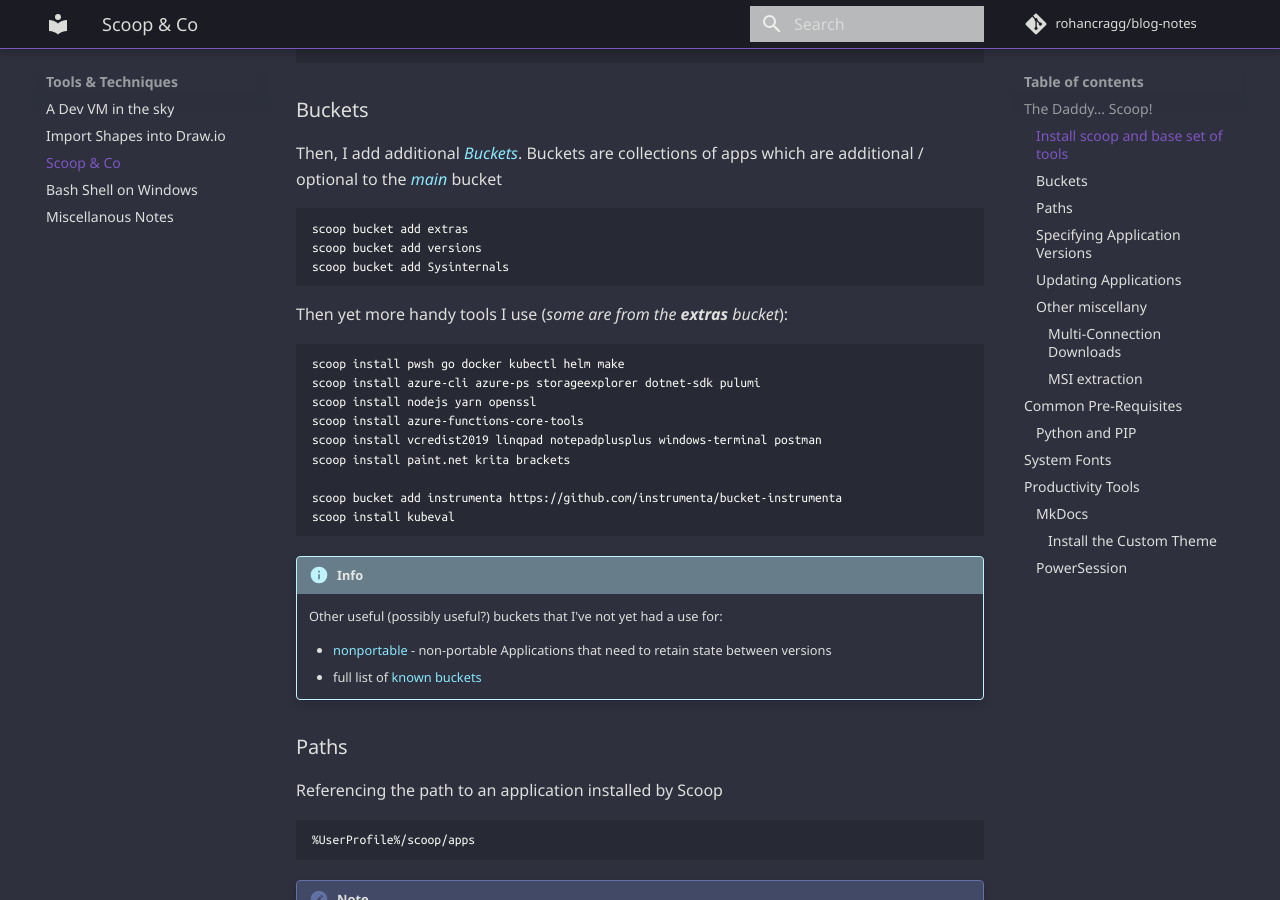
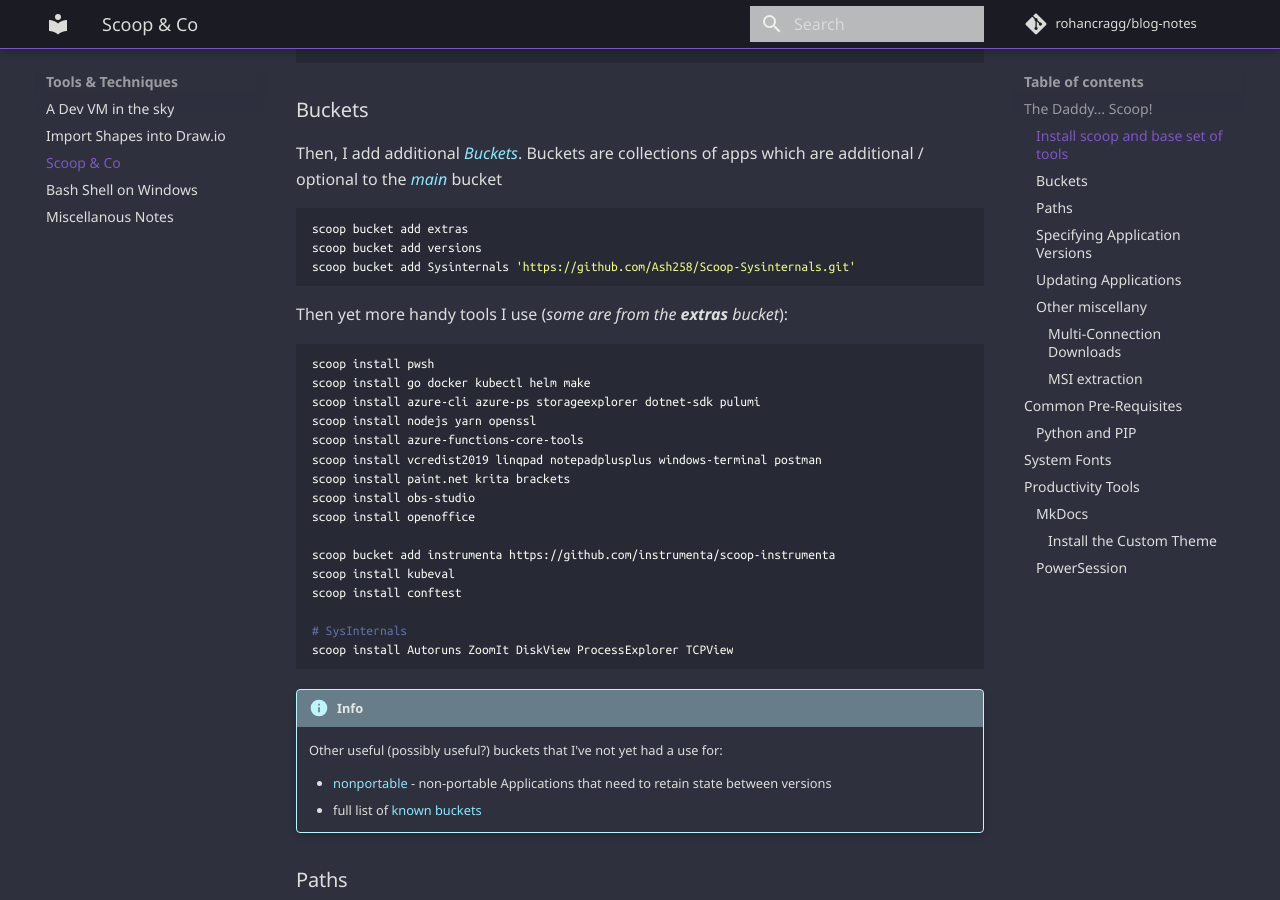
Before and after one commit to rohancragg/blog-notes, an MkDocs documentation site: the page built from docs/misc/scoop.md, in a window 1280 px wide and 900 px high, scrolled down 1048 px. Built offline with MkDocs 1.6.1 and Material for MkDocs 9.7.7, drawn with Linux system fonts in a browser that asks for light colours; comment, search, counter and statistics services are not loaded; old or Windows-style settings are respelled for this version of MkDocs.

Commit message:
more scoop tools and fix for instumenta bucket

````diff
--- a/docs/misc/scoop.md
+++ b/docs/misc/scoop.md
@@ -53,20 +53,27 @@
 ```powershell
 scoop bucket add extras
 scoop bucket add versions
-scoop bucket add Sysinternals
+scoop bucket add Sysinternals 'https://github.com/Ash258/Scoop-Sysinternals.git'
 ```
 
 Then yet more handy tools I use (*some are from the **extras** bucket*):
 ```powershell
-scoop install pwsh go docker kubectl helm make
+scoop install pwsh
+scoop install go docker kubectl helm make
 scoop install azure-cli azure-ps storageexplorer dotnet-sdk pulumi
 scoop install nodejs yarn openssl
 scoop install azure-functions-core-tools
 scoop install vcredist2019 linqpad notepadplusplus windows-terminal postman
 scoop install paint.net krita brackets
+scoop install obs-studio
+scoop install openoffice
 
-scoop bucket add instrumenta https://github.com/instrumenta/bucket-instrumenta
+scoop bucket add instrumenta https://github.com/instrumenta/scoop-instrumenta
 scoop install kubeval
+scoop install conftest
+
+# SysInternals
+scoop install Autoruns ZoomIt DiskView ProcessExplorer TCPView
 ```
 
 !!! info
@@ -157,7 +164,7 @@
 
 ```powershell
 scoop bucket add nerd-fonts
-sudo scoop install Delugia-Nerd-Font-Complete
+sudo scoop install Delugia-Nerd-Font-Complete Cascadia-Code
 ```
 
 ## Productivity Tools
````
